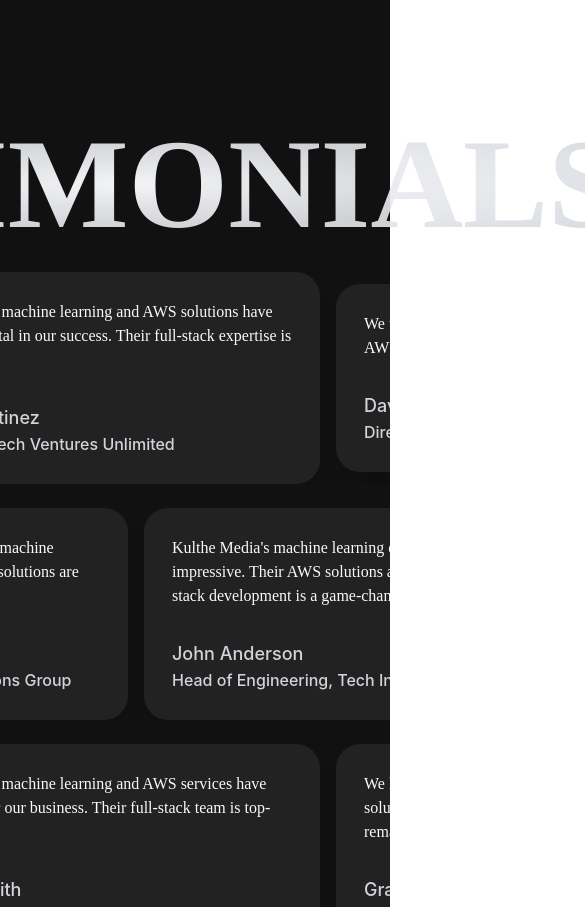
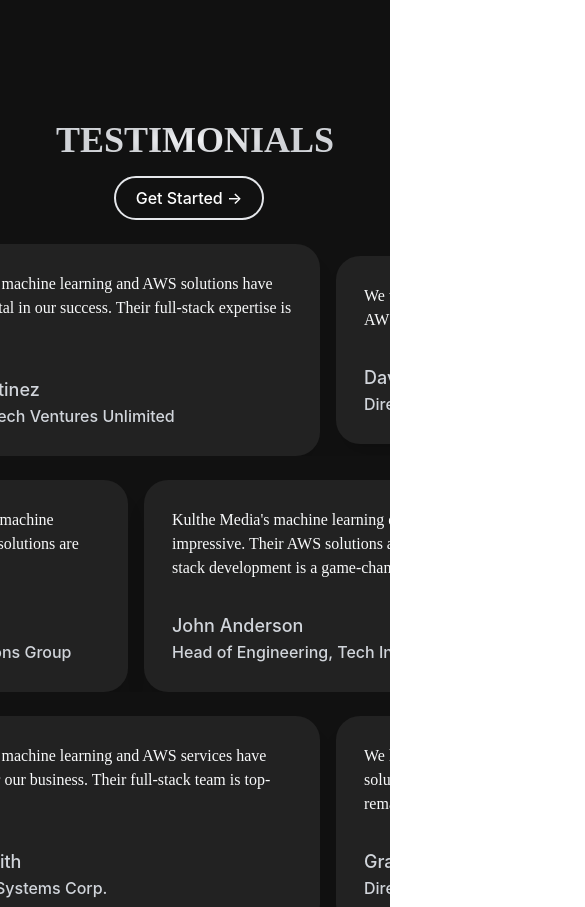
Before and after one commit to kultheco/kulthemedia-web, a React (Create React App) app: page / in a window 390 px wide. Shown: the part 4160-5067 px from the top of the page, 585 px wide, since content can reach past the window. Built offline with nearby package versions, Linux system fonts and the light colour scheme.

Commit message:
add testimonials resp

```diff
--- a/src/components/HomeComp/Testimonials.jsx
+++ b/src/components/HomeComp/Testimonials.jsx
@@ -82,8 +82,10 @@ const Testimonials = () => {
 
   return (
     <section className="bg-[#111] text-white pt-12 pb-24">
-      <div className="flex justify-center items-center space-x-10">
-        <h1 className="text-9xl headings font-bold uppercase">Testimonials</h1>
+      <div className="flex flex-col md:flex-row justify-center items-center space-y-4 md:space-y-0 md:space-x-10">
+        <h1 className="text-4xl md:text-6xl lg:text-9xl headings font-bold uppercase">
+          Testimonials
+        </h1>
         <a
           href="/"
           className="focus:ring-4 focus:outline-none font-medium rounded-full text-base lg:text-lg px-5 py-2 lg:px-8 lg:py-3 text-center mr-3 md:mr-0 border-2 hover:bg-gray-100 hover:text-black transition duration-300"
```
